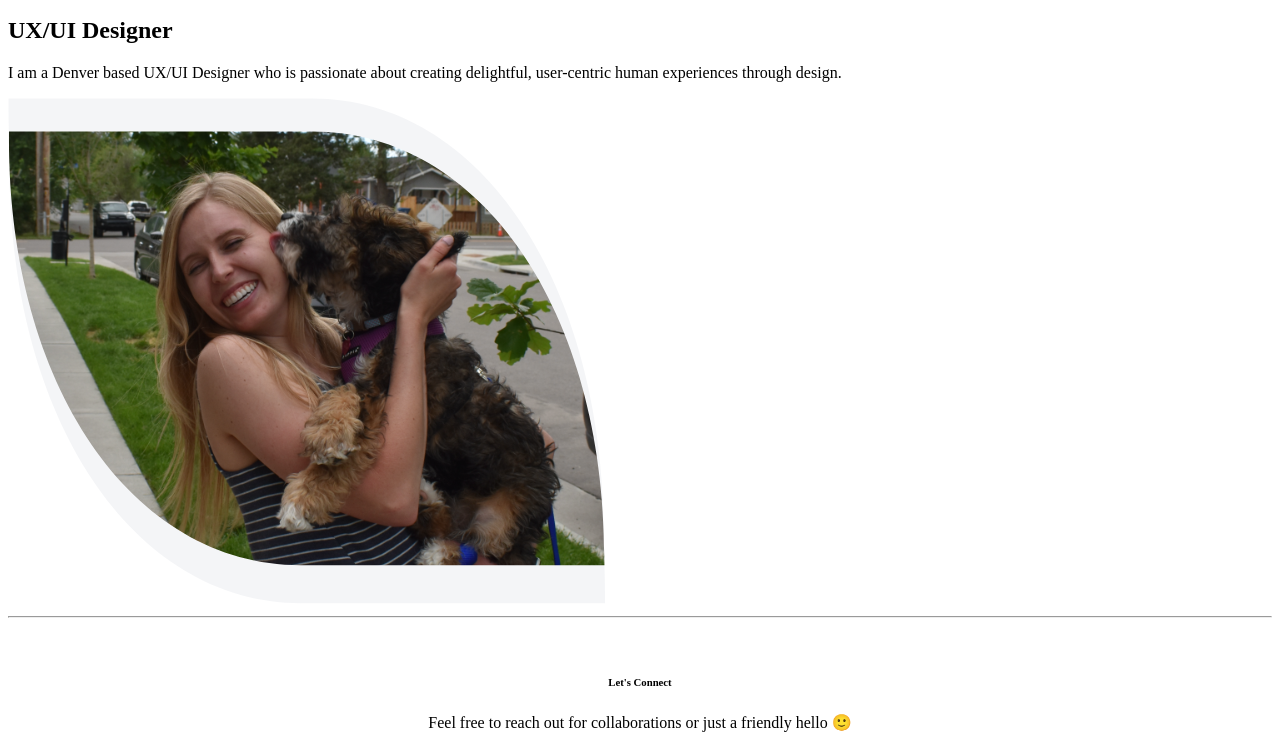
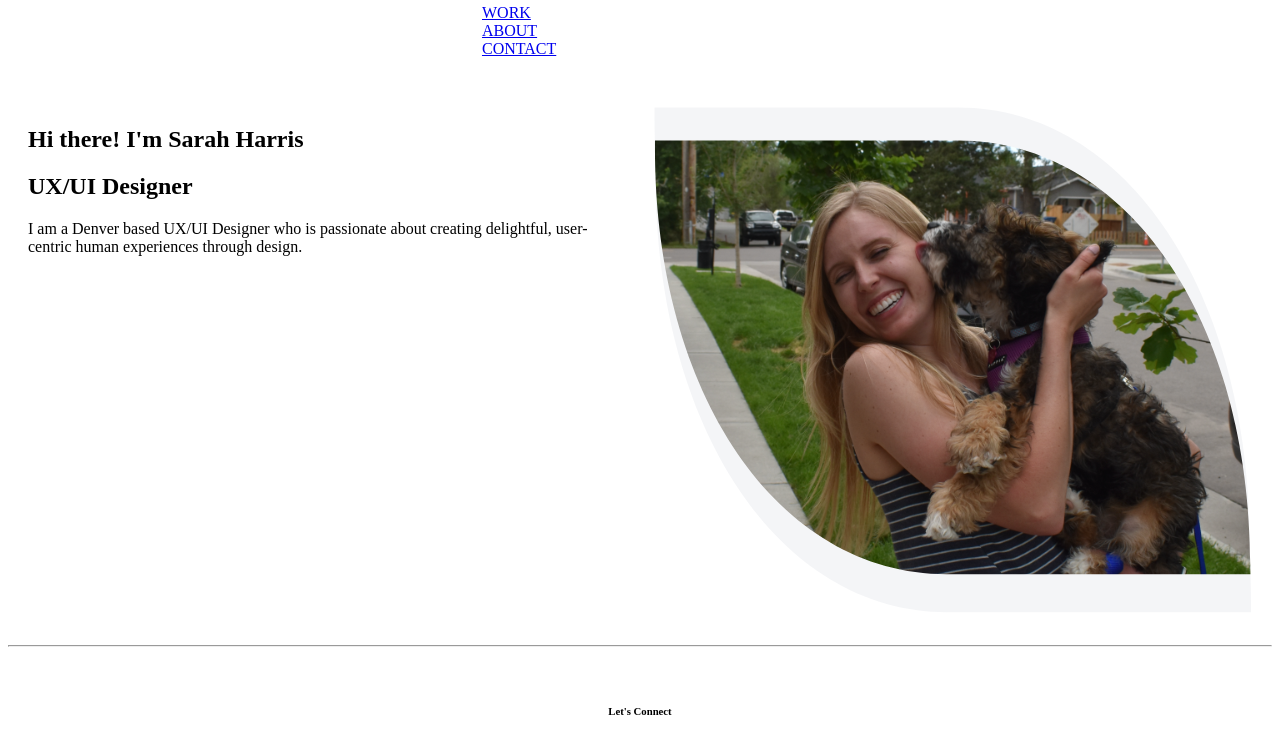
Before and after one commit to saira-ashlee/UX_UI_HW_17, a plain HTML site: page index.html in a window 1280 px wide. Shown: the part 145-884 px from the top of the page. Drawn offline with Linux system fonts and the light colour scheme.

Commit message:
Two column section added to html and css
Use a flexbox in css to create two columns. Adjusted html <div> classes to target in css.

```diff
--- a/css/style.css
+++ b/css/style.css
@@ -1,16 +1,54 @@
 /* Navigation Bar CSS */
 
+/* line elements in navigaiton bar next to eachother*/
 .inline-block {
     display: inline-block;
     vertical-align: top;
 }
 
+
+div.logo {
+    width: 23%;
+    padding: 1%;
+    /* ^^ Align divs to fill the width of container*/
+    text-align: center;
+}
+
+/* Align nav to fill the width of container*/
+nav {
+    width: 73%;
+    padding: 1%;
+}
+
+
+ul{
+    width: 50%;
+    margin-left: auto;
+    /* ^^ Align ul in its container to the right*/
+    list-style: none; /* remove bullets */
+}
+
+/* Hero Section CSS*/
+
+.heroContentRow {
+    display: flex;
+}
+
+.column {
+    flex:50%;
+    padding: 20px;
+}
+
+
+
+
+
 /* NOT USING THIS CODE
+
 nav {
-display: inline-block;
-margin-top: 50px;
-
-}
+    display: inline-block;
+    margin-top: 50px;
+    }
 
 .logo {
     width: 25%;
--- a/index.html
+++ b/index.html
@@ -7,11 +7,14 @@
     </head>
     <body>
             <header class="navigation">
-                <div class="inline-block">
+                <div class="inline-block logo">
                     <a href="www.websitehere.com"><img class="logo" src="images/logo.png" alt="abstract S H logo"></a>
                 </div>
                 <nav class="inline-block">
-                        <ul class="topNav-right">
+                        <ul>
+                            <!--<li>WORK</li>
+                            <li>ABOUT</li>
+                            <li>CONTACT</li>-->
                             <li><a href="index.html">WORK</a></li>
                             <li><a href="about.html">ABOUT</a></li>
                             <li><a href="contact.html">CONTACT</a></li>
@@ -19,13 +22,15 @@
                     </nav>
             </header>
                 <section class="heroSection">
-                    <div class=heroContent>
-                        <h1>Hi there! I'm Sarah Harris</h1>
-                        <h2>UX/UI Designer</h2>
-                        <p>I am a Denver based UX/UI Designer who is passionate about creating delightful, user-centric human experiences through design.</p>
-                    </div>
-                    <div class=heroImage>
-                        <img src="images/sh-home-image.png" alt="sarah harris smiling and a puppy who is licking her face">
+                    <div class="heroContentRow">
+                        <div class="column">
+                            <h1>Hi there! I'm Sarah Harris</h1>
+                            <h2>UX/UI Designer</h2>
+                            <p>I am a Denver based UX/UI Designer who is passionate about creating delightful, user-centric human experiences through design.</p>
+                        </div>
+                        <div class="column">
+                            <img src="images/sh-home-image.png" alt="sarah harris smiling and a puppy who is licking her face">
+                        </div>
                     </div>
                 </section>
                     <hr>
```
